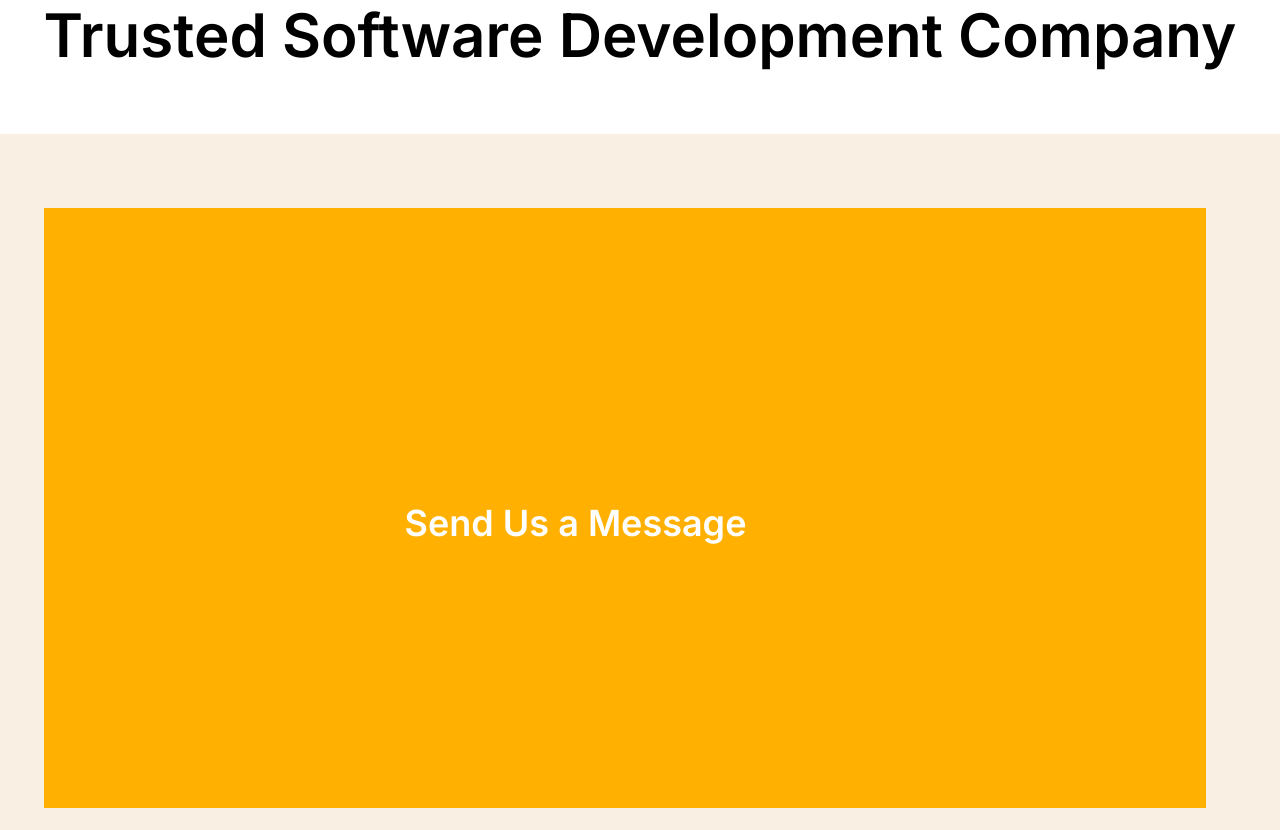
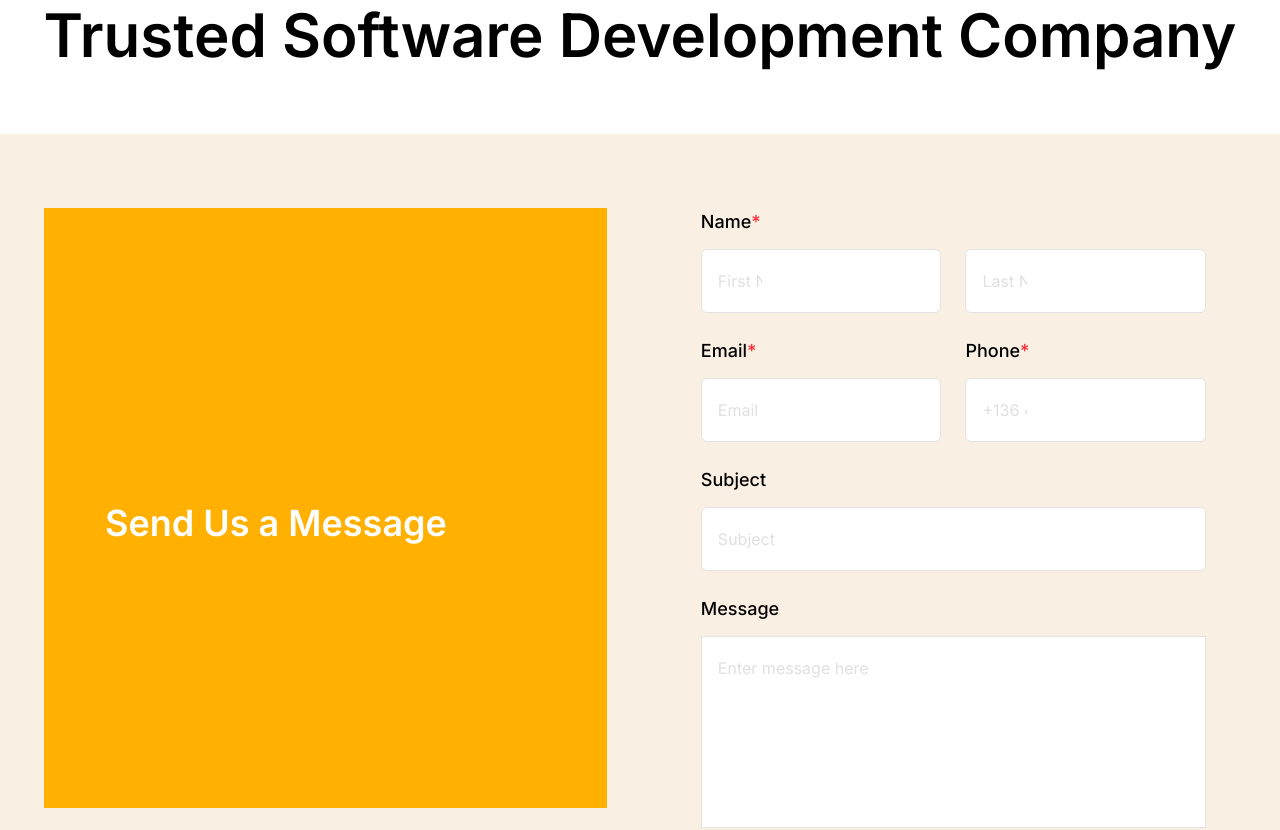
Before and after one commit to hamimsardardev/modernized_project, a React (Vite) app: page /ContactPart in a window 1280 px wide. Shown: the part 720-1550 px from the top of the page. Built offline with nearby package versions, Linux system fonts and the light colour scheme.

Commit message:
finally completed

```diff
--- a/src/components/routing_components/ContactLogin.jsx
+++ b/src/components/routing_components/ContactLogin.jsx
@@ -8,8 +8,10 @@ const ContactLogin = () => {
           <div className="font-medium lg:font-semibold text-[40] lg:text-[60px] leading-{180%] text-[#000000] text-center">
             <h1 className="w-auto">Trusted Software Development Company</h1>
           </div>
-          <div className="bg-[#F9EFE2] lg:mt-[54px] lg:flex lg:gap-[94px]  lg:pt-[74px] lg:pr-[74px]   md:flex md:flex-col md:gap-[40px] lg:pl-[44px]   lg:pb-[83px] py-[20px] px-[20px]">
-            <div className="">
+          <div
+            className="bg-[#F9EFE2] lg:mt-[54px] lg:flex lg:flex-row lg:gap-[94px] lg:pt-[74px] lg:pr-[74px] md:flex md:flex-col md:gap-[40px] lg:pl-[44px] lg:pb-[83px] py-[20px] px-[20px]"
+          >
+            <div>
               <h4 className="bg-[#FFB000] lg:font-semibold font-normal text-[30px] lg:text-[36px] leading-{180%] text-[#FFFFFF] text-center lg:pt-[288px] lg:pb-[258px] lg:pl-[61px] lg:pr-[160px] pl-[30px] pr-[100px] pt-[100px] pb-[100px]  text-nowrap">
                 Send Us a Message
               </h4>
```
